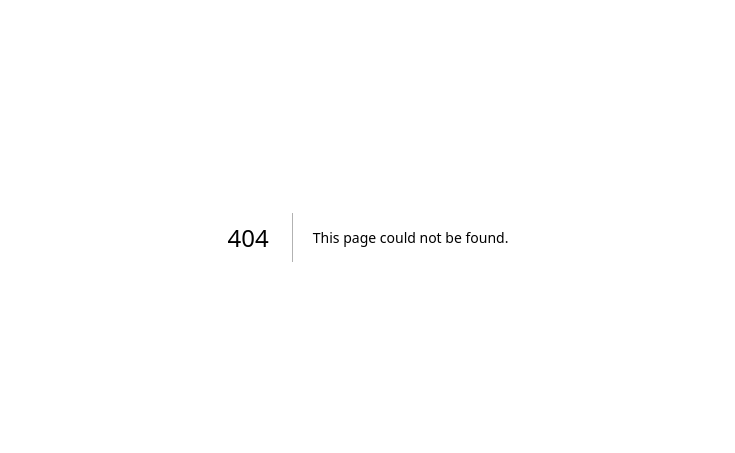
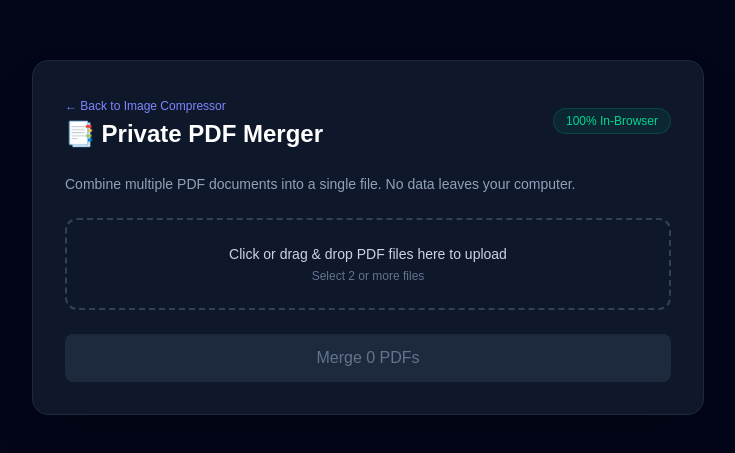
Before and after one commit to anveshak131-wq/private-toolbox, a Next.js app: page /pdf-merger in a window 1280 px wide. Before the commit this address had no page. Shown: the part 163-616 px from the top of the page, without its empty margins (272-1007 px from the left). Built offline with nearby package versions, Linux system fonts and the light colour scheme.

Commit message:
Update home page navigation bar

```diff
--- a/app/page.tsx
+++ b/app/page.tsx
@@ -1,6 +1,7 @@
 "use client";
 
 import React, { useState, useRef } from "react";
+import Link from "next/link";
 
 interface CompressedResult {
   originalName: string;
@@ -65,6 +66,24 @@ export default function Home() {
   return (
     <main className="min-h-screen bg-slate-950 text-slate-100 flex flex-col items-center justify-center p-6">
       <div className="max-w-2xl w-full bg-slate-900 border border-slate-800 rounded-2xl p-8 shadow-2xl">
+
+        {/* Navigation Banner */}
+        <div className="flex gap-2 mb-6 bg-slate-950 p-1.5 rounded-xl border border-slate-800 text-xs font-medium">
+          <Link
+            href="/"
+            className="flex-1 text-center py-2 bg-indigo-600 text-white rounded-lg"
+          >
+            🖼️ Image Compressor
+          </Link>
+          <Link
+            href="/pdf-merger"
+            className="flex-1 text-center py-2 text-slate-400 hover:text-white transition rounded-lg"
+          >
+            📑 PDF Merger
+          </Link>
+        </div>
+
+        {/* Header */}
         <div className="flex items-center justify-between mb-6">
           <h1 className="text-2xl font-bold text-white">🔒 Private Image Compressor</h1>
           <span className="text-xs bg-emerald-500/10 text-emerald-400 border border-emerald-500/20 px-3 py-1 rounded-full">
--- /dev/null
+++ b/app/pdf-merger/page.tsx
@@ -0,0 +1,156 @@
+"use client";
+
+import React, { useState } from "react";
+import Link from "next/link";
+import { PDFDocument } from "pdf-lib";
+
+export default function PdfMerger() {
+  const [files, setFiles] = useState<File[]>([]);
+  const [loading, setLoading] = useState<boolean>(false);
+  const [mergedUrl, setMergedUrl] = useState<string | null>(null);
+
+  const handleFileChange = (e: React.ChangeEvent<HTMLInputElement>) => {
+    if (e.target.files) {
+      const selectedFiles = Array.from(e.target.files).filter(
+        (file) => file.type === "application/pdf"
+      );
+      setFiles((prev) => [...prev, ...selectedFiles]);
+    }
+  };
+
+  const removeFile = (index: number) => {
+    setFiles((prev) => prev.filter((_, i) => i !== index));
+    if (mergedUrl) setMergedUrl(null);
+  };
+
+  const mergePdfs = async () => {
+    if (files.length < 2) return;
+    setLoading(true);
+
+    try {
+      // Create a brand new PDF document
+      const mergedPdf = await PDFDocument.create();
+
+      for (const file of files) {
+        const arrayBuffer = await file.arrayBuffer();
+        const pdf = await PDFDocument.load(arrayBuffer);
+        const copiedPages = await mergedPdf.copyPages(
+          pdf,
+          pdf.getPageIndices()
+        );
+        copiedPages.forEach((page) => mergedPdf.addPage(page));
+      }
+
+      // Serialize the PDFDocument to Bytes (uint8Array)
+      const pdfBytes = await mergedPdf.save();
+
+      // Create a Blob and Object URL for direct browser download
+      const blob = new Blob([pdfBytes as BlobPart], { type: "application/pdf" });
+      const url = URL.createObjectURL(blob);
+      setMergedUrl(url);
+    } catch (error) {
+      console.error("Error merging PDFs:", error);
+      alert("Failed to merge PDFs. Make sure files are not password-protected.");
+    } finally {
+      setLoading(false);
+    }
+  };
+
+  return (
+    <main className="min-h-screen bg-slate-950 text-slate-100 flex flex-col items-center justify-center p-6">
+      <div className="max-w-2xl w-full bg-slate-900 border border-slate-800 rounded-2xl p-8 shadow-2xl">
+
+        {/* Header & Navigation */}
+        <div className="flex items-center justify-between mb-6">
+          <div>
+            <Link
+              href="/"
+              className="text-xs text-indigo-400 hover:underline mb-1 inline-block"
+            >
+              ← Back to Image Compressor
+            </Link>
+            <h1 className="text-2xl font-bold text-white">📑 Private PDF Merger</h1>
+          </div>
+          <span className="text-xs bg-emerald-500/10 text-emerald-400 border border-emerald-500/20 px-3 py-1 rounded-full">
+            100% In-Browser
+          </span>
+        </div>
+
+        <p className="text-slate-400 text-sm mb-6">
+          Combine multiple PDF documents into a single file. No data leaves your computer.
+        </p>
+
+        {/* Upload Box */}
+        <div className="border-2 border-dashed border-slate-700 hover:border-indigo-500 bg-slate-850 hover:bg-slate-800/50 transition duration-200 rounded-xl p-6 text-center cursor-pointer mb-6 relative">
+          <input
+            type="file"
+            multiple
+            accept="application/pdf"
+            onChange={handleFileChange}
+            className="absolute inset-0 opacity-0 cursor-pointer w-full h-full"
+          />
+          <p className="text-sm font-medium text-slate-300">
+            Click or drag & drop PDF files here to upload
+          </p>
+          <p className="text-xs text-slate-500 mt-1">Select 2 or more files</p>
+        </div>
+
+        {/* Selected Files List */}
+        {files.length > 0 && (
+          <div className="mb-6 space-y-2">
+            <h3 className="text-sm font-medium text-slate-300">
+              Selected Files ({files.length}):
+            </h3>
+            <div className="max-h-48 overflow-y-auto space-y-2 pr-1">
+              {files.map((file, idx) => (
+                <div
+                  key={idx}
+                  className="flex justify-between items-center bg-slate-950 border border-slate-800 p-3 rounded-lg text-sm"
+                >
+                  <span className="truncate max-w-[80%] text-slate-300">
+                    {idx + 1}. {file.name}
+                  </span>
+                  <button
+                    onClick={() => removeFile(idx)}
+                    className="text-red-400 hover:text-red-300 text-xs px-2 py-1 rounded"
+                  >
+                    Remove
+                  </button>
+                </div>
+              ))}
+            </div>
+          </div>
+        )}
+
+        {/* Action Button */}
+        <button
+          onClick={mergePdfs}
+          disabled={files.length < 2 || loading}
+          className={`w-full py-3 rounded-lg font-medium transition duration-150 ${
+            files.length < 2 || loading
+              ? "bg-slate-800 text-slate-500 cursor-not-allowed"
+              : "bg-indigo-600 hover:bg-indigo-500 text-white"
+          }`}
+        >
+          {loading ? "Merging PDFs..." : `Merge ${files.length} PDFs`}
+        </button>
+
+        {/* Download Output */}
+        {mergedUrl && (
+          <div className="mt-6 p-4 bg-emerald-500/10 border border-emerald-500/20 rounded-xl text-center">
+            <p className="text-emerald-400 font-medium text-sm mb-3">
+              🎉 PDFs merged successfully!
+            </p>
+            <a
+              href={mergedUrl}
+              download="merged-document.pdf"
+              className="inline-block bg-emerald-600 hover:bg-emerald-500 text-white font-medium px-6 py-2.5 rounded-lg transition duration-150 text-sm"
+            >
+              Download Merged PDF
+            </a>
+          </div>
+        )}
+      </div>
+    </main>
+  );
+}
--- a/package.json
+++ b/package.json
@@ -10,6 +10,7 @@
   },
   "dependencies": {
     "next": "16.3.0",
+    "pdf-lib": "^1.17.1",
     "react": "19.2.8",
     "react-dom": "19.2.8"
   },
```
Also changed, not shown: 1 other file (tests, documents, lock files or other folders).
